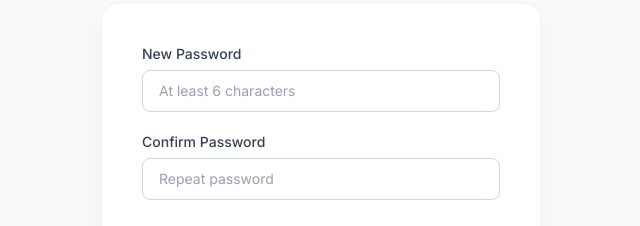
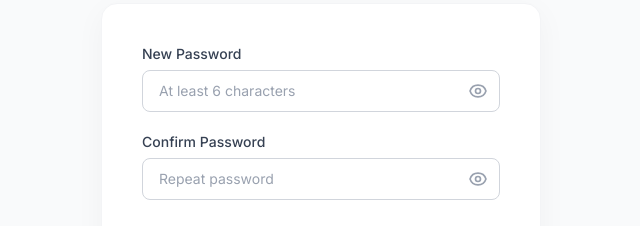
Before and after one commit to Afnan011/Quiz-app, a React (Vite) app in the folder client/: page /change-password in a window 1280 px wide. Shown: the part 330-556 px from the top of the page, without its empty margins (319-959 px from the left). Built offline with nearby package versions, Linux system fonts and the light colour scheme; no server answers.

Commit message:
feat: implement login and password change pages with Vercel deployment configuration

```diff
--- a/client/src/pages/auth/ChangePasswordPage.jsx
+++ b/client/src/pages/auth/ChangePasswordPage.jsx
@@ -9,6 +9,8 @@
   const [form, setForm] = useState({ newPassword: '', confirm: '' });
   const [loading, setLoading] = useState(false);
   const [error, setError] = useState('');
+  const [showNew, setShowNew] = useState(false);
+  const [showConfirm, setShowConfirm] = useState(false);
 
   const handleSubmit = async (e) => {
     e.preventDefault();
@@ -59,25 +61,43 @@
           <form onSubmit={handleSubmit} className="space-y-5">
             <div>
               <label className="block text-sm font-medium text-gray-700 mb-1.5">New Password</label>
+              <div className="relative">
                 <input
-                type="password"
+                  type={showNew ? 'text' : 'password'}
                   value={form.newPassword}
                   onChange={(e) => setForm(p => ({ ...p, newPassword: e.target.value }))}
                   placeholder="At least 6 characters"
                   required
-                className="w-full px-4 py-2.5 bg-white border border-gray-300 rounded-lg focus:outline-none focus:ring-2 focus:ring-blue-500 focus:border-blue-500 text-gray-900 placeholder-gray-400 transition-shadow text-sm"
+                  className="w-full px-4 py-2.5 pr-11 bg-white border border-gray-300 rounded-lg focus:outline-none focus:ring-2 focus:ring-blue-500 focus:border-blue-500 text-gray-900 placeholder-gray-400 transition-shadow text-sm"
                 />
+                <button type="button" onClick={() => setShowNew(p => !p)} className="absolute right-3 top-1/2 -translate-y-1/2 text-gray-400 hover:text-gray-600 transition-colors" aria-label="Toggle password visibility">
+                  {showNew ? (
+                    <svg className="w-5 h-5" fill="none" stroke="currentColor" viewBox="0 0 24 24"><path strokeLinecap="round" strokeLinejoin="round" strokeWidth={2} d="M13.875 18.825A10.05 10.05 0 0112 19c-4.478 0-8.268-2.943-9.543-7a9.97 9.97 0 011.563-3.029m5.858.908a3 3 0 114.243 4.243M9.878 9.878l4.242 4.242M9.88 9.88l-3.29-3.29m7.532 7.532l3.29 3.29M3 3l3.59 3.59m0 0A9.953 9.953 0 0112 5c4.478 0 8.268 2.943 9.543 7a10.025 10.025 0 01-4.132 5.411m0 0L21 21" /></svg>
+                  ) : (
+                    <svg className="w-5 h-5" fill="none" stroke="currentColor" viewBox="0 0 24 24"><path strokeLinecap="round" strokeLinejoin="round" strokeWidth={2} d="M15 12a3 3 0 11-6 0 3 3 0 016 0z" /><path strokeLinecap="round" strokeLinejoin="round" strokeWidth={2} d="M2.458 12C3.732 7.943 7.523 5 12 5c4.478 0 8.268 2.943 9.542 7-1.274 4.057-5.064 7-9.542 7-4.477 0-8.268-2.943-9.542-7z" /></svg>
+                  )}
+                </button>
+              </div>
             </div>
             <div>
               <label className="block text-sm font-medium text-gray-700 mb-1.5">Confirm Password</label>
+              <div className="relative">
                 <input
-                type="password"
+                  type={showConfirm ? 'text' : 'password'}
                   value={form.confirm}
                   onChange={(e) => setForm(p => ({ ...p, confirm: e.target.value }))}
                   placeholder="Repeat password"
                   required
-                className="w-full px-4 py-2.5 bg-white border border-gray-300 rounded-lg focus:outline-none focus:ring-2 focus:ring-blue-500 focus:border-blue-500 text-gray-900 placeholder-gray-400 transition-shadow text-sm"
+                  className="w-full px-4 py-2.5 pr-11 bg-white border border-gray-300 rounded-lg focus:outline-none focus:ring-2 focus:ring-blue-500 focus:border-blue-500 text-gray-900 placeholder-gray-400 transition-shadow text-sm"
                 />
+                <button type="button" onClick={() => setShowConfirm(p => !p)} className="absolute right-3 top-1/2 -translate-y-1/2 text-gray-400 hover:text-gray-600 transition-colors" aria-label="Toggle confirm password visibility">
+                  {showConfirm ? (
+                    <svg className="w-5 h-5" fill="none" stroke="currentColor" viewBox="0 0 24 24"><path strokeLinecap="round" strokeLinejoin="round" strokeWidth={2} d="M13.875 18.825A10.05 10.05 0 0112 19c-4.478 0-8.268-2.943-9.543-7a9.97 9.97 0 011.563-3.029m5.858.908a3 3 0 114.243 4.243M9.878 9.878l4.242 4.242M9.88 9.88l-3.29-3.29m7.532 7.532l3.29 3.29M3 3l3.59 3.59m0 0A9.953 9.953 0 0112 5c4.478 0 8.268 2.943 9.543 7a10.025 10.025 0 01-4.132 5.411m0 0L21 21" /></svg>
+                  ) : (
+                    <svg className="w-5 h-5" fill="none" stroke="currentColor" viewBox="0 0 24 24"><path strokeLinecap="round" strokeLinejoin="round" strokeWidth={2} d="M15 12a3 3 0 11-6 0 3 3 0 016 0z" /><path strokeLinecap="round" strokeLinejoin="round" strokeWidth={2} d="M2.458 12C3.732 7.943 7.523 5 12 5c4.478 0 8.268 2.943 9.542 7-1.274 4.057-5.064 7-9.542 7-4.477 0-8.268-2.943-9.542-7z" /></svg>
+                  )}
+                </button>
+              </div>
             </div>
 
             {error && (
--- a/client/src/pages/auth/LoginPage.jsx
+++ b/client/src/pages/auth/LoginPage.jsx
@@ -6,6 +6,7 @@
   const navigate = useNavigate();
   const { login, isLoading, error, clearError } = useAuthStore();
   const [form, setForm] = useState({ email: '', password: '', registrationNumber: '', role: 'teacher' });
+  const [showPassword, setShowPassword] = useState(false);
 
   const handleChange = (e) => {
     clearError();
@@ -95,15 +96,34 @@
 
             <div>
               <label className="block text-sm font-medium text-gray-700 mb-1.5">Password</label>
+              <div className="relative">
                 <input
-                type="password"
+                  type={showPassword ? 'text' : 'password'}
                   name="password"
                   value={form.password}
                   onChange={handleChange}
                   placeholder="••••••••"
                   required
-                className="w-full px-4 py-2.5 bg-white border border-gray-300 rounded-lg focus:outline-none focus:ring-2 focus:ring-blue-500 focus:border-blue-500 text-gray-900 placeholder-gray-400 transition-shadow text-sm"
+                  className="w-full px-4 py-2.5 pr-11 bg-white border border-gray-300 rounded-lg focus:outline-none focus:ring-2 focus:ring-blue-500 focus:border-blue-500 text-gray-900 placeholder-gray-400 transition-shadow text-sm"
                 />
+                <button
+                  type="button"
+                  onClick={() => setShowPassword(p => !p)}
+                  className="absolute right-3 top-1/2 -translate-y-1/2 text-gray-400 hover:text-gray-600 transition-colors"
+                  aria-label={showPassword ? 'Hide password' : 'Show password'}
+                >
+                  {showPassword ? (
+                    <svg className="w-5 h-5" fill="none" stroke="currentColor" viewBox="0 0 24 24">
+                      <path strokeLinecap="round" strokeLinejoin="round" strokeWidth={2} d="M13.875 18.825A10.05 10.05 0 0112 19c-4.478 0-8.268-2.943-9.543-7a9.97 9.97 0 011.563-3.029m5.858.908a3 3 0 114.243 4.243M9.878 9.878l4.242 4.242M9.88 9.88l-3.29-3.29m7.532 7.532l3.29 3.29M3 3l3.59 3.59m0 0A9.953 9.953 0 0112 5c4.478 0 8.268 2.943 9.543 7a10.025 10.025 0 01-4.132 5.411m0 0L21 21" />
+                    </svg>
+                  ) : (
+                    <svg className="w-5 h-5" fill="none" stroke="currentColor" viewBox="0 0 24 24">
+                      <path strokeLinecap="round" strokeLinejoin="round" strokeWidth={2} d="M15 12a3 3 0 11-6 0 3 3 0 016 0z" />
+                      <path strokeLinecap="round" strokeLinejoin="round" strokeWidth={2} d="M2.458 12C3.732 7.943 7.523 5 12 5c4.478 0 8.268 2.943 9.542 7-1.274 4.057-5.064 7-9.542 7-4.477 0-8.268-2.943-9.542-7z" />
+                    </svg>
+                  )}
+                </button>
+              </div>
             </div>
 
             {error && (
```
Also changed, not shown: client/vercel.json. Lines whose indentation alone changed are shown as unchanged.
